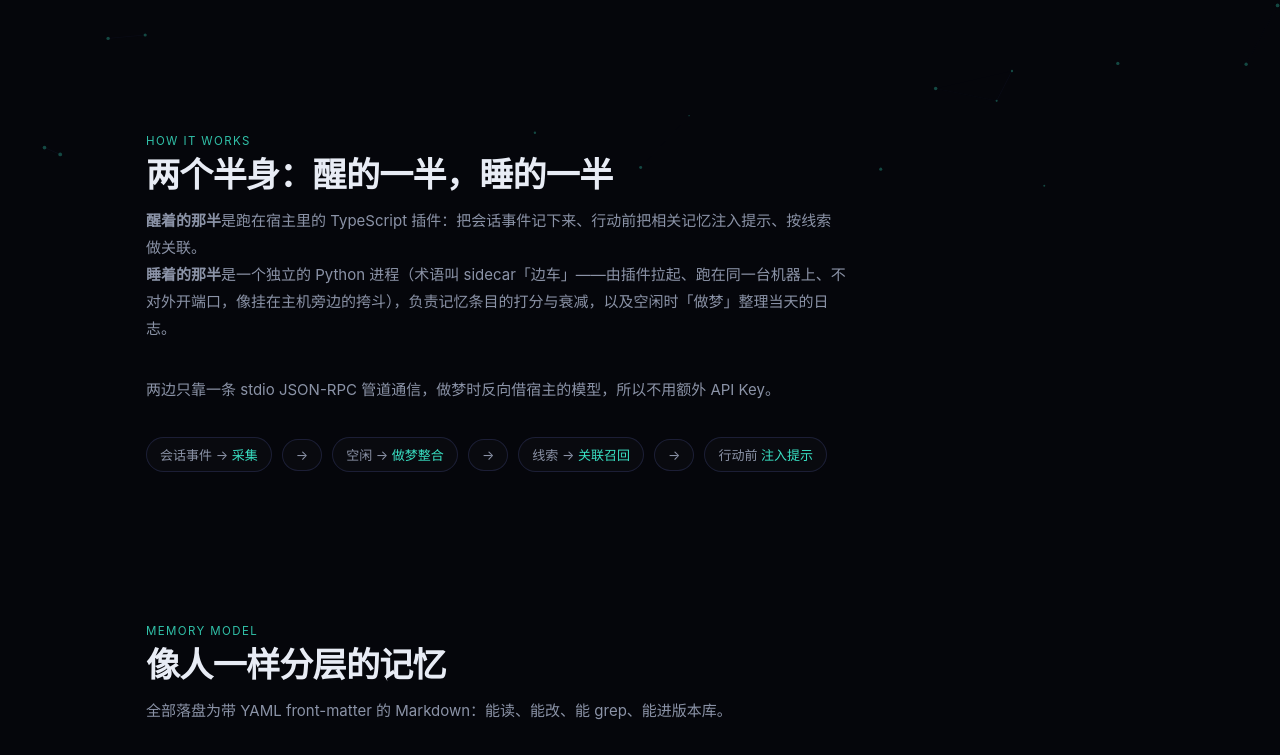
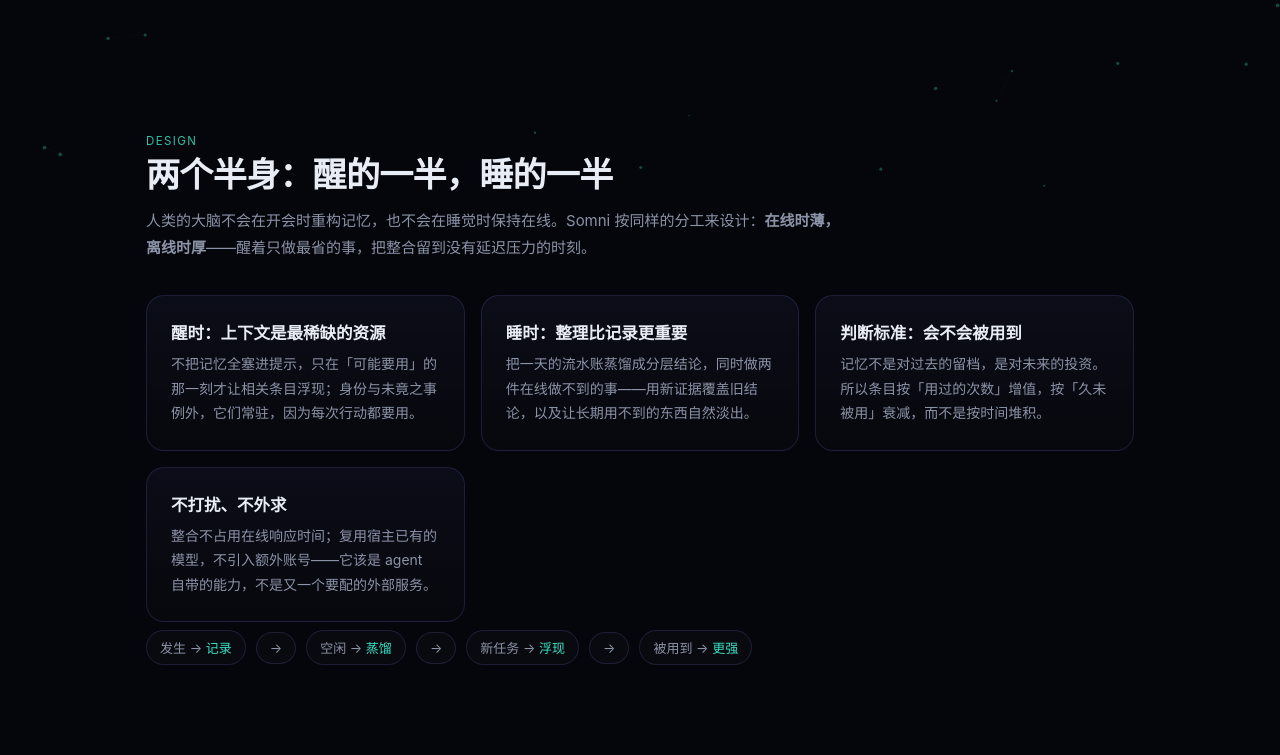
Before and after one commit to liuqingman/dsh-somni, a website: page docs/index.html in a window 1280 px wide. Shown: the part 580-1335 px from the top of the page. Drawn offline with Linux system fonts and the light colour scheme.

Commit message:
docs(site): rewrite 两个半身 section as design intent (no implementation)

```diff
--- a/docs/index.html
+++ b/docs/index.html
@@ -83,7 +83,7 @@ footer a{color:var(--dim)}
 <nav><div class="in">
   <span class="logo"><svg viewBox="0 0 64 64" width="26" height="26" aria-hidden="true"><defs><mask id="mc"><circle cx="30.1" cy="32.3" r="20.16" fill="#fff"/><circle cx="37" cy="25.7" r="18.95" fill="#000"/></mask></defs><circle cx="30.1" cy="32.3" r="20.16" fill="url(#mg)" mask="url(#mc)"/><linearGradient id="mg" x1="0" y1="0" x2="0" y2="1"><stop offset="0" stop-color="#c6d0ff"/><stop offset="1" stop-color="#7485ff"/></linearGradient><path d="M48.3 11.48 L49.64 16.86 L55.02 18.2 L49.64 19.54 L48.3 24.92 L46.96 19.54 L41.58 18.2 L46.96 16.86 Z" fill="#39e1c4"/></svg>SOMNI<i>.</i></span>
   <span class="sp"></span>
-  <a href="#how">机制</a><a href="#mem">记忆</a><a href="#start">上手</a>
+  <a href="#how">设计</a><a href="#mem">记忆</a><a href="#start">上手</a>
   <a class="btn" id="ghlink" href="https://github.com/liuqingman/dsh-somni" target="_blank" rel="noopener">GitHub ↗</a>
 </div></nav>
 
@@ -109,16 +109,20 @@ footer a{color:var(--dim)}
 </header>
 
 <section id="how" class="reveal">
-  <div class="tag">How it works</div>
+  <div class="tag">Design</div>
   <h2>两个半身：醒的一半，睡的一半</h2>
-  <p class="lead"><b>醒着的那半</b>是跑在宿主里的 TypeScript 插件：把会话事件记下来、行动前把相关记忆注入提示、按线索做关联。<br>
-  <b>睡着的那半</b>是一个独立的 Python 进程（术语叫 sidecar「边车」——由插件拉起、跑在同一台机器上、不对外开端口，像挂在主机旁边的挎斗），负责记忆条目的打分与衰减，以及空闲时「做梦」整理当天的日志。</p>
-  <p class="lead">两边只靠一条 stdio JSON-RPC 管道通信，做梦时反向借宿主的模型，所以不用额外 API Key。</p>
+  <p class="lead">人类的大脑不会在开会时重构记忆，也不会在睡觉时保持在线。Somni 按同样的分工来设计：<b>在线时薄，离线时厚</b>——醒着只做最省的事，把整合留到没有延迟压力的时刻。</p>
+  <div class="grid g2" style="margin-top:26px">
+    <div class="card"><h3>醒时：上下文是最稀缺的资源</h3><p>不把记忆全塞进提示，只在「可能要用」的那一刻才让相关条目浮现；身份与未竟之事例外，它们常驻，因为每次行动都要用。</p></div>
+    <div class="card"><h3>睡时：整理比记录更重要</h3><p>把一天的流水账蒸馏成分层结论，同时做两件在线做不到的事——用新证据覆盖旧结论，以及让长期用不到的东西自然淡出。</p></div>
+    <div class="card"><h3>判断标准：会不会被用到</h3><p>记忆不是对过去的留档，是对未来的投资。所以条目按「用过的次数」增值，按「久未被用」衰减，而不是按时间堆积。</p></div>
+    <div class="card"><h3>不打扰、不外求</h3><p>整合不占用在线响应时间；复用宿主已有的模型，不引入额外账号——它该是 agent 自带的能力，不是又一个要配的外部服务。</p></div>
+  </div>
   <div class="flow">
-    <span>会话事件 → <b>采集</b></span><span>→</span>
-    <span>空闲 → <b>做梦整合</b></span><span>→</span>
-    <span>线索 → <b>关联召回</b></span><span>→</span>
-    <span>行动前 <b>注入提示</b></span>
+    <span>发生 → <b>记录</b></span><span>→</span>
+    <span>空闲 → <b>蒸馏</b></span><span>→</span>
+    <span>新任务 → <b>浮现</b></span><span>→</span>
+    <span>被用到 → <b>更强</b></span>
   </div>
 </section>
 
```
